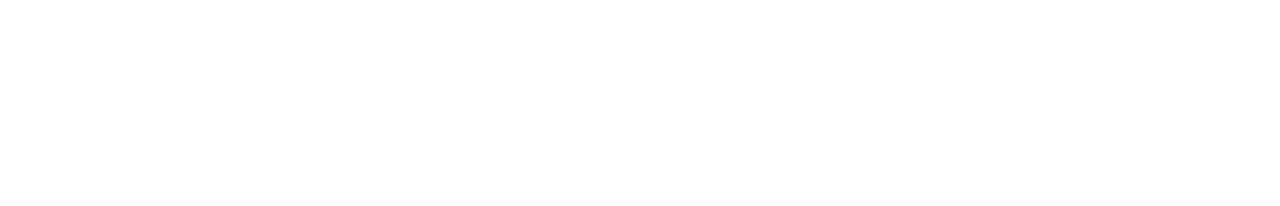
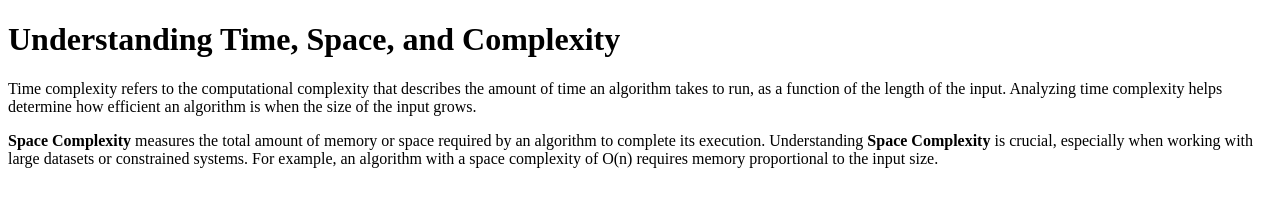
Before and after one commit to acciojob/time-and-space-complexity-Avdesh-Rajput, a website: page main.html in a window 1280 px wide. Drawn offline with Linux system fonts and the light colour scheme.

Commit message:
created a submission

```diff
--- a/main.html
+++ b/main.html
@@ -1,16 +1,20 @@
 <!DOCTYPE html>
+<html lang="en">
+<head>
+    <meta charset="UTF-8">
+    <title>Time and Space Complexity</title>
+</head>
+<body>
 
-<html>
+    <h1>Understanding Time, Space, and Complexity</h1>
 
-<head>
-	<link rel="stylesheet" href="styles.css">
-</head>
+    <p>
+        Time complexity refers to the computational complexity that describes the amount of time an algorithm takes to run, as a function of the length of the input. Analyzing time complexity helps determine how efficient an algorithm is when the size of the input grows.
+    </p>
 
-<body>
-	<!-- the entire body must be written by student -->
-    <script type="text/javascript" src="./script.js">
-</script>
+    <p>
+        <b>Space Complexity</b> measures the total amount of memory or space required by an algorithm to complete its execution. Understanding <b>Space Complexity</b> is crucial, especially when working with large datasets or constrained systems. For example, an algorithm with a space complexity of O(n) requires memory proportional to the input size.
+    </p>
 
 </body>
-
 </html>
```
